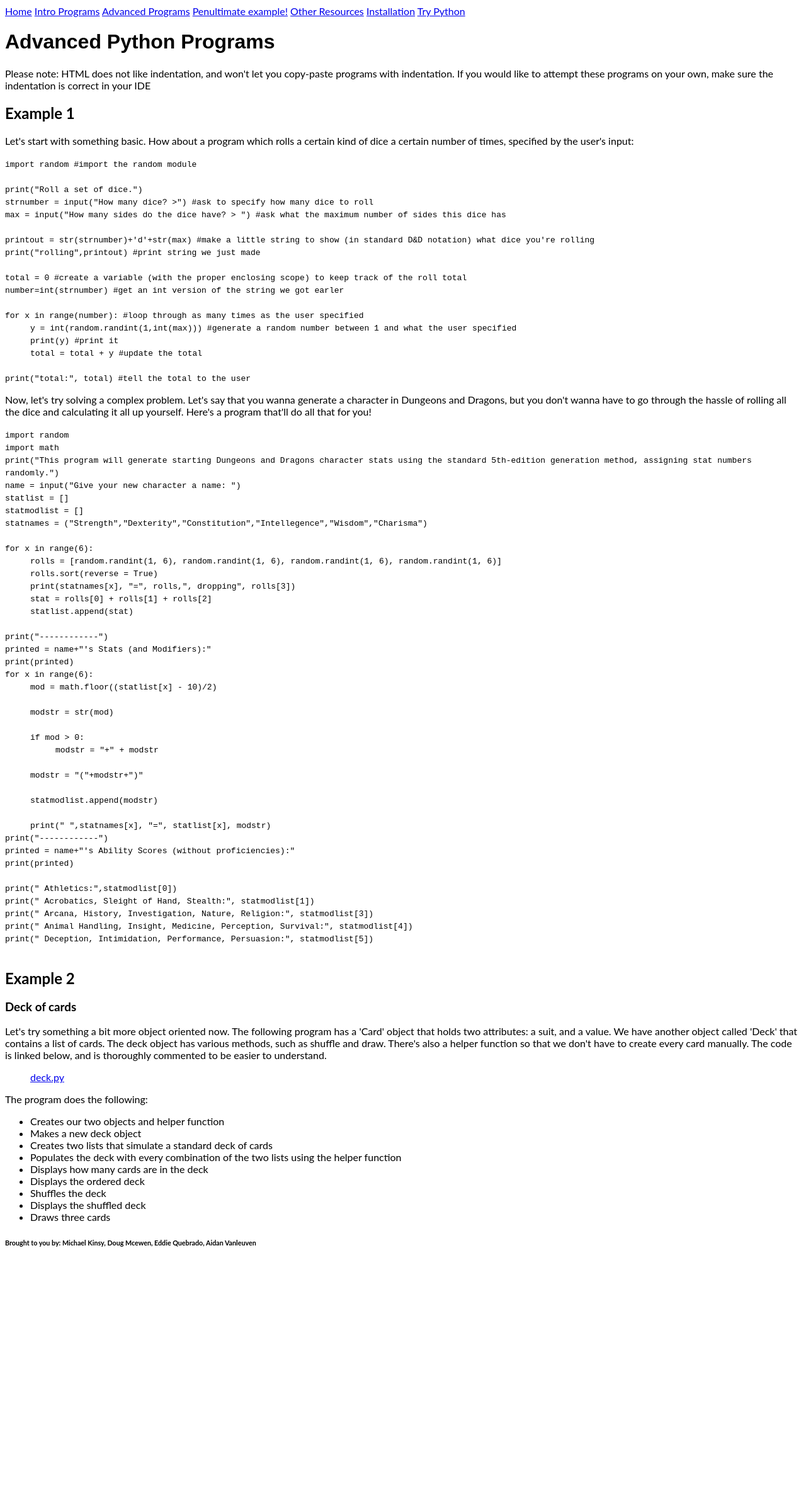
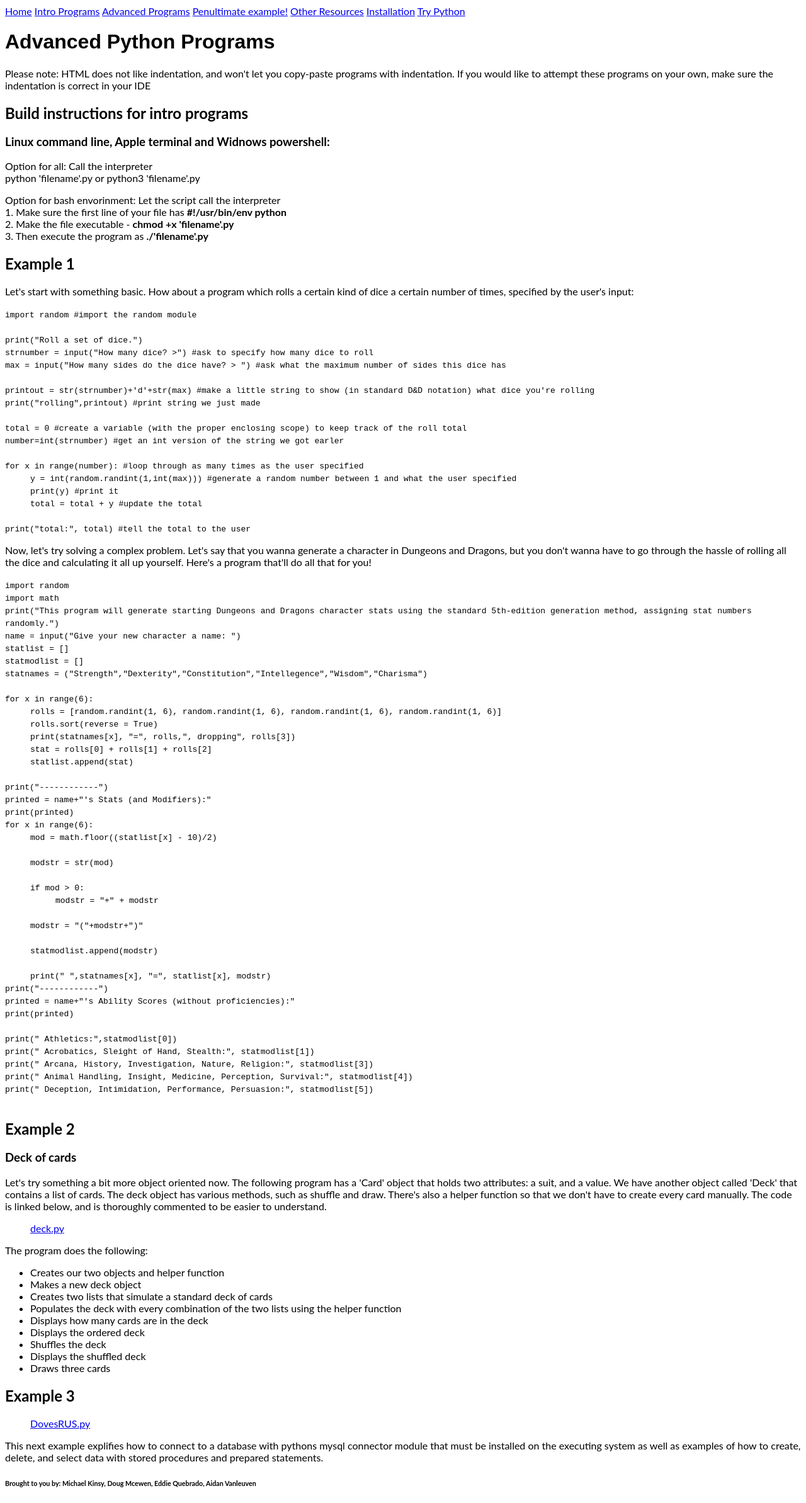
Before and after one commit to MichaelKinsy/CS-354-Doves, a plain HTML site: page advanced.html in a window 1280 px wide. Shown: the whole page at 63% size. Before the commit the page ends 2005 px from the top, so only its background shows below. Drawn offline with Linux system fonts and the light colour scheme.

Commit message:
Update advanced.html

```diff
--- a/advanced.html
+++ b/advanced.html
@@ -37,6 +37,10 @@
 <header >
   <h1> Advanced Python Programs</h1>
   <p>Please note: HTML does not like indentation, and won't let you copy-paste programs with indentation. If you would like to attempt these programs on your own, make sure the indentation is correct in your IDE</p>
+  <h2>Build instructions for intro programs</h2>
+<h3>Linux command line, Apple terminal and Widnows powershell:</h3>
+<p>Option for all: Call the interpreter<br> python 'filename'.py or python3 'filename'.py</p>
+<p>Option for bash envorinment: Let the script call the interpreter<br>1. Make sure the first line of your file has <b>#!/usr/bin/env python</b><br> 2. Make the file executable - <b>chmod +x 'filename'.py</b><br>3. Then execute the program as <b>./'filename'.py</b></p>
 </header>
 
 <!-- First Grid -->
@@ -133,7 +137,10 @@
 
 <!-- Second Grid -->
 <div>
-
+  <h2>Example 3</h2>
+  <p style="margin-left: 40px"><a href="./programs/DovesRUS">DovesRUS.py</a></p>
+  <p>
+    This next example explifies how to connect to a database with pythons mysql connector module that must be installed on the executing system as well as examples of how to create, delete, and select data with stored procedures and prepared statements.</p>
 </div>
 
 <div>
```
